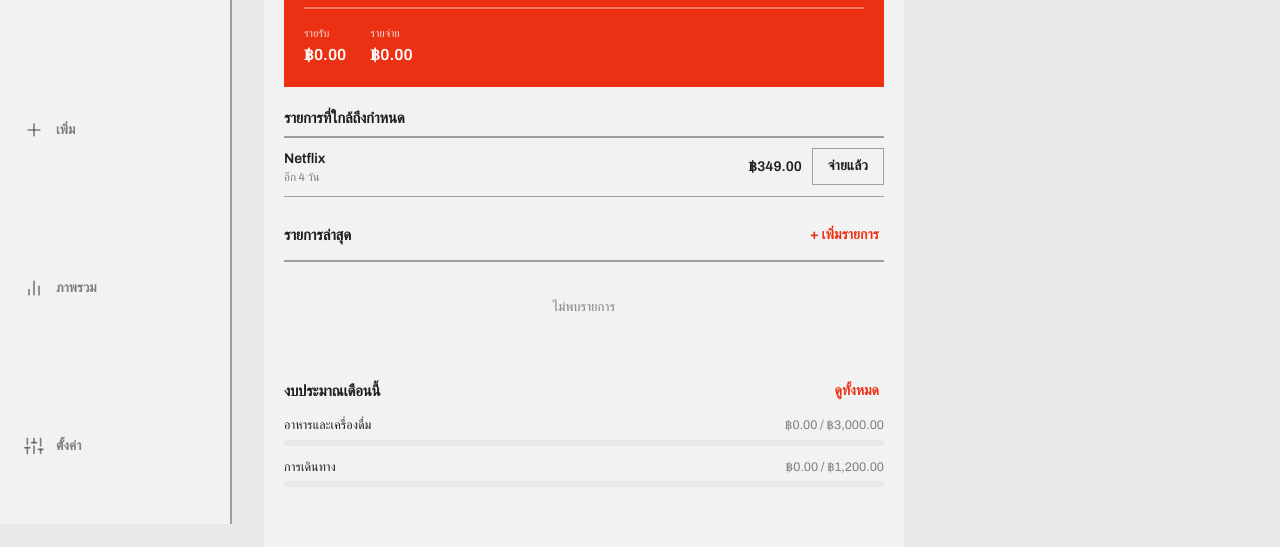
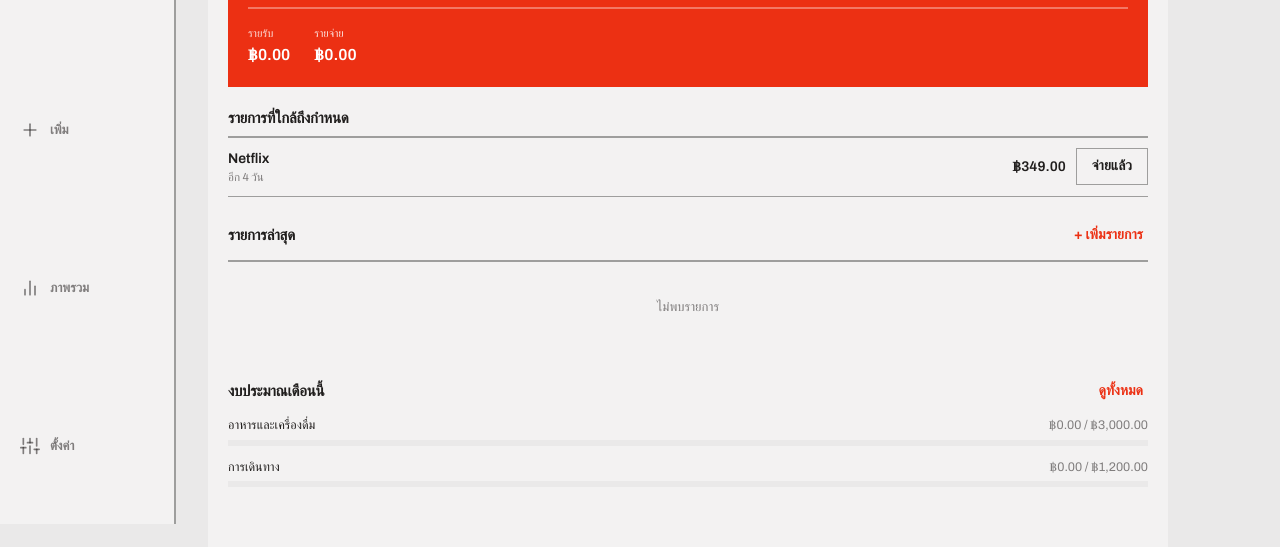
Before and after one commit to Dogexe/rai-rap-rai-jai, a plain HTML site: page index.html in a window 1280 px wide. Shown: the part 276-823 px from the top of the page. Drawn offline with nearby package versions, Linux system fonts and the light colour scheme.

Commit message:
Widen desktop content, narrow sidebar
Content max-width 640px -> 960px to use 16:9 desktop screens better;
sidebar 232px -> 176px (tighter padding/gap, same icon+label rows).

Co-Authored-By: Claude Sonnet 5 <noreply@anthropic.com>

```diff
--- a/index.html
+++ b/index.html
@@ -224,19 +224,19 @@
   /* — desktop: sidebar nav instead of a bottom bar, wider content — */
   @media (min-width: 880px) {
     .tabbar-wrap {
-      left: 0; right: auto; top: 0; bottom: 0; width: 232px;
+      left: 0; right: auto; top: 0; bottom: 0; width: 176px;
       border-top: none; border-right: 2px solid var(--color-divider); padding-top: 12px;
     }
-    .tabbar { flex-direction: column; width: 100%; max-width: none; gap: 2px; padding: 0 12px; }
+    .tabbar { flex-direction: column; width: 100%; max-width: none; gap: 2px; padding: 0 10px; }
     .tabbar button {
-      flex-direction: row; justify-content: flex-start; gap: 12px;
-      padding: 11px 12px; border-radius: 0;
+      flex-direction: row; justify-content: flex-start; gap: 10px;
+      padding: 10px; border-radius: 0;
     }
-    .tabbar button span { font-size: 13.5px; }
+    .tabbar button span { font-size: 13px; }
     .tabbar button.active { background: color-mix(in srgb, var(--color-accent) 10%, transparent); }
-    .app-header, .screen { max-width: 640px; margin-left: 264px; margin-right: auto; }
+    .app-header, .screen { max-width: 960px; margin-left: 208px; margin-right: auto; }
     .screen { padding-bottom: 60px; }
-    .toast { left: calc(50% + 116px); }
+    .toast { left: calc(50% + 88px); }
   }
 </style>
 </head>
```
